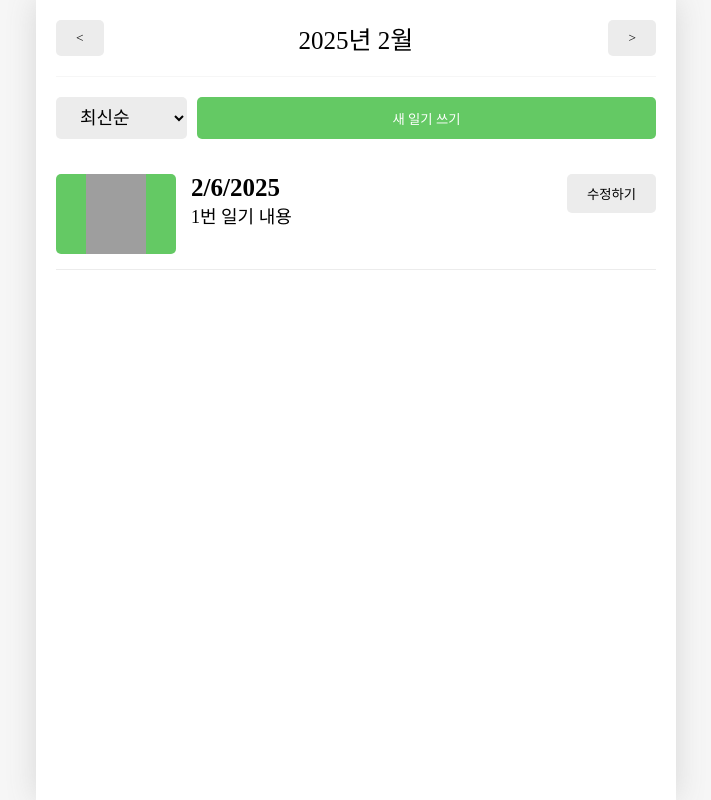
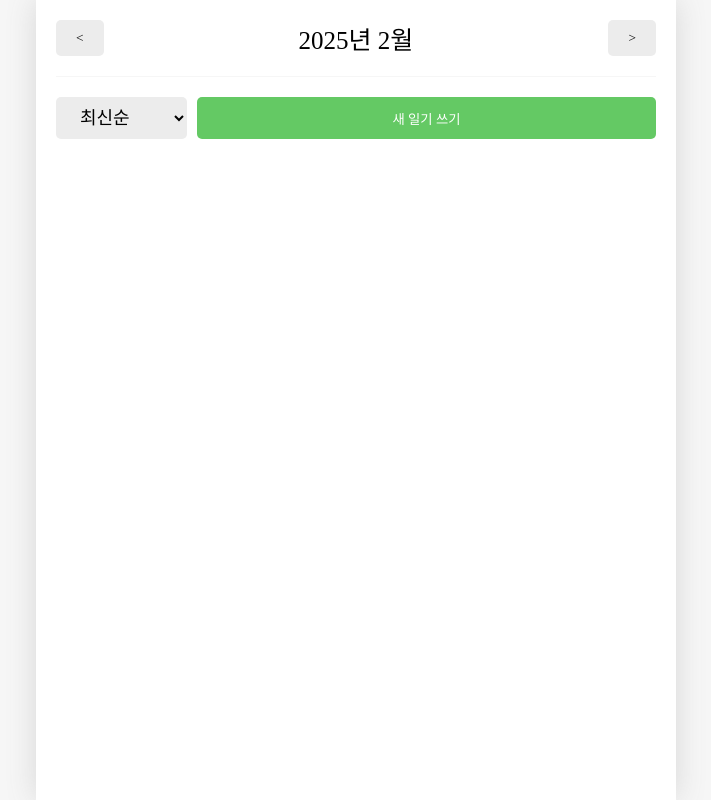
Before and after one commit to eun0101/emotion-diary, a React (Vite) app: page / in a window 1280 px wide. Shown: the whole page, without its empty margins (284-995 px from the left). Built offline with nearby package versions, Linux system fonts and the light colour scheme; grey boxes are pictures that could not be loaded; a web font is replaced by a local one.

Commit message:
[정은아] 1.웹 스토리지 이용하기

```diff
--- a/src/App.jsx
+++ b/src/App.jsx
@@ -1,5 +1,5 @@
 import './App.css';
-import {useReducer, useRef, createContext} from "react";
+import {useReducer, useRef, useEffect, useState, createContext} from "react";
 import {Routes, Route, Link, useNavigate} from "react-router-dom";
 import Home from './pages/Home';
 import New from './pages/New';
@@ -25,53 +25,85 @@
 //동적 경로 URL Parameter 뒤에 아이템의 id를 명시
 //Query string ? 뒤에 변수명과 값 명시 (검색어 등 자주 변경되는 값을 주소로 명시)
 
-const mockData = [
-    {
-        id:1,
-        createdDate: new Date("2025-02-06").getTime(),
-        emotionId: 1,
-        content: "1번 일기 내용"
-    },
-    {
-        id:2,
-        createdDate: new Date("2025-03-05").getTime(),
-        emotionId: 2,
-        content: "2번 일기 내용"
-    },
-    {
-        id:3,
-        createdDate: new Date("2025-04-04").getTime(),
-        emotionId: 3,
-        content: "3번 일기 내용"
-    },
-    {
-        id:4,
-        createdDate: new Date("2025-04-05").getTime(),
-        emotionId: 3,
-        content: "4번 일기 내용"
-    }
-]
 function reducer(state, action){
+    let nextState;
+
     switch(action.type){
-        case'CREATE':
-            return [action.data, ...state];
-        case 'UPDATE':
-            return state.map(item =>
+        case "INIT": {
+            //초기값을 불러왔으므로 nextState를 사용하지 않음
+            return action.data;
+            break;
+        }
+        case'CREATE': {
+            nextState = [action.data, ...state];
+            break;
+        };
+        case 'UPDATE':{
+            nextState = state.map(item =>
                 String(item.id) === String(action.data.id) ? action.data : item
-            );
-        case 'DELETE':
-            return state.filter(item => String(item.id) !== String(action.id));
+            )
+            break;
+        };
+        case 'DELETE': {
+            nextState = state.filter(item => String(item.id) !== String(action.id));
+            break;
+        }
         default:
             return state;
     }
+
+    localStorage.setItem('diary', JSON.stringify(nextState));
+    return nextState;
 }
 
 export const DiaryStateContext = createContext();
 export const DiaryDispatchContext = createContext();
 
 function App() {
-    const [data, dispatch] = useReducer(reducer, mockData);
-    const idRef = useRef(3);
+    const [isLoading, setIsLoading] = useState(true); //처음은 무조건 로딩 중이기 때문에 true
+    const [data, dispatch] = useReducer(reducer, []);
+    const idRef = useRef(0);
+
+    useEffect(()=>{
+        const storedData = localStorage.getItem('diary');
+        //값이 없다면 return
+        if (!storedData){
+            setIsLoading(false);
+            return;
+        }
+        const parsedData = JSON.parse(storedData);
+
+        if (!Array.isArray(parsedData)){
+            setIsLoading(false);
+            return;
+        }
+
+        let maxId = 0;
+        parsedData.forEach((item) => {
+            if (Number(item.id) > maxId){
+                maxId = Number(item.id);
+            }
+        })
+
+        idRef.current = maxId + 1;
+
+        dispatch({
+            type: "INIT",
+            data: parsedData
+        });
+        setIsLoading(false);
+    },[]);
+
+    //로컬 스토리지
+    // localStorage.setItem('key', 'value');
+    // localStorage.setItem('person', JSON.stringify({name: '정은아'}));
+
+    //데이터 가져오기
+    // console.log(localStorage.getItem("key"));
+    // console.log(JSON.parse(localStorage.getItem("person")));
+
+    //삭제
+    // localStorage.removeItem('person');
 
     //새로운 일기 추가
     const onCreate = (createdDate, emotionId, content) =>{
@@ -110,6 +142,11 @@
         nav("/new"); //csr 방식. 특정 조건에 따라 페이지 이동
     };
 
+    //로딩되는 동안은 데이터 없는 컴포넌트들이 나오지 않도록, 로딩 화면을 띄움
+    if (isLoading) {
+        return <div>로딩중...</div>;
+    }
+
     return (
         <>
             <DiaryStateContext.Provider value={data}>
```
